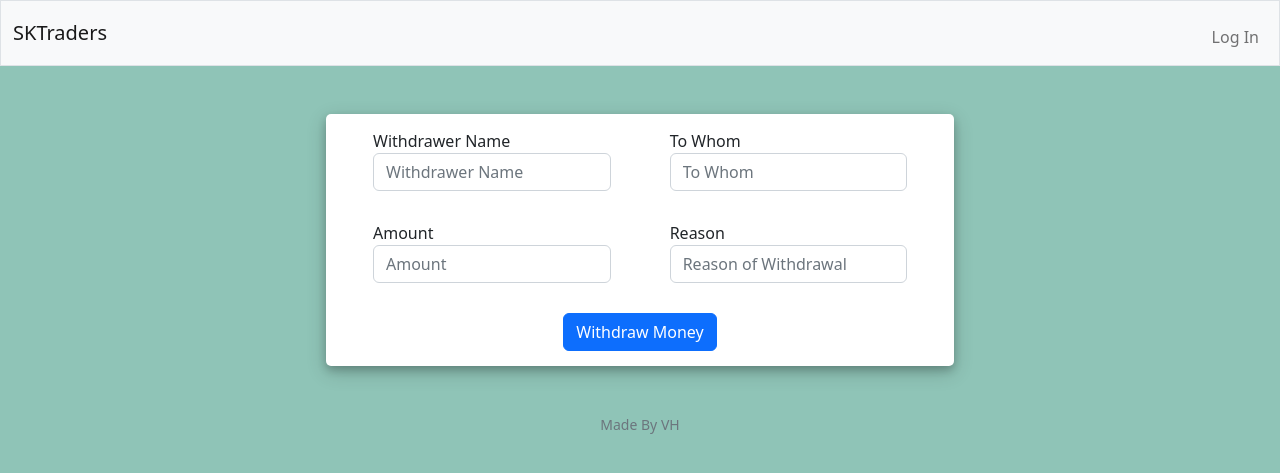
After one commit to Vaishali-tyagi-project/CS50x_Final_Project, a Flask app: page /moneywithdrawal in a window 1280 px wide. The commit adds this page. Shown: the top 473 px of the page. Run offline with Flask 2, Linux system fonts and the light colour scheme; some libraries are stand-ins or nearby versions.

Commit message:
Withdrawmoney

```diff
--- a/app.py
+++ b/app.py
@@ -57,6 +57,8 @@ def login():
 
         # Remember which user has logged in
         session["user_id"] = rows[0]["person_id"]
+        session["user_name"] = request.form.get("username")
+        print(session["user_name"])
 
         # Redirect user to home page
         return redirect("/")
@@ -119,17 +121,42 @@ def additem():
         price = request.form.get("price")
         quantity = request.form.get("quantity")
         category_id = request.form.get("category_id")
+        retail_discount = request.form.get("retail_discount")
+        wholesale_discount = request.form.get("wholesale_discount")
         if category_id == "0":
             new_category = request.form.get("newcategory")
-            print(new_category)
             db.execute("INSERT INTO Category(category_name) VALUES(?)" , new_category)
             category_id = db.execute("SELECT category_id from Category where category_name = ?" , new_category)
             category_id = category_id[0]
             category_id = category_id["category_id"]
 
-        db.execute("INSERT INTO Item(itemname,price,quantity,category_id) VALUES(?,?,?,?)" , itemname , price ,quantity, category_id)
+        db.execute("INSERT INTO Item(itemname,price,quantity,category_id,retail_discount,wholesale_discount) VALUES(?,?,?,?,?,?)" , itemname , price ,quantity, category_id,retail_discount,wholesale_discount)
         return redirect("/")
     else:
         category = db.execute("SELECT * from Category")
         print(category)
         return render_template("additem.html" , category = category)
+
+
+@app.route("/addworker" , methods=["GET", "POST"])
+def addworker():
+    if request.method == "POST":
+        fullname = request.form.get("fullname")
+        phone = request.form.get("phone")
+        address = request.form.get("address")
+        salary = request.form.get("salary")
+        workers = db.execute("SELECT * from Worker")
+        print(workers)
+        db.execute("INSERT INTO Worker(fullname,phone,address,salary) VALUES(?,?,?,?)" , fullname , phone ,address, salary)
+        return redirect("/")
+
+    return render_template("workers.html")
+
+@app.route("/moneywithdrawal" , methods=["GET", "POST"])
+def withdrawmoney():
+    if request.method == "POST":
+
+
+        return redirect("/")
+    else:
+        return render_template("moneywithdrawal.html")
--- a/sql/CREATE-Item.sql
+++ b/sql/CREATE-Item.sql
@@ -3,6 +3,8 @@ CREATE TABLE Item(
     price INTEGER NOT NULL,
     itemname TEXT NOT NULL,
     quantity INTEGER NOT NULL,
-    category_id INTEGER NOT NULL
+    category_id INTEGER NOT NULL,
+    retail_discount INTEGER NOT NULL,
+    wholesale_discount INTEGER NOT NULL
 
 );
--- a/static/style.css
+++ b/static/style.css
@@ -86,11 +86,26 @@
     border-radius: 5px;
 
 }
+.moneywithdrawal_body{
+    background-color: white !important;
+    box-shadow: 0 4px 8px 0 rgba(0, 0, 0, 0.2), 0 6px 20px 0 rgba(0, 0, 0, 0.19);
+    width:50% !important;
+    height: 100% !important;
+    border-radius: 5px;
+}
 .item
 {
     margin-left: 35px;
     text-align: left;
 }
+.workers_body
+{
+    background-color: white !important;
+    box-shadow: 0 4px 8px 0 rgba(0, 0, 0, 0.2), 0 6px 20px 0 rgba(0, 0, 0, 0.19);
+    width:50% !important;
+    height: 100% !important;
+    border-radius: 5px;
+}
 body
 {
     background-color: #8fc4b7 !important;
--- a/templates/layout.html
+++ b/templates/layout.html
@@ -32,7 +32,9 @@
                             <li class="nav-item"><a class="nav-link" href="/register">Registration</a></li>
                             <li class="nav-item"><a class="nav-link" href="/additem">Add Item</a></li>
                             <li class="nav-item"><a class="nav-link" href="#">Total Purchase</a></li>
-                            <li class="nav-item"><a class="nav-link" href="#">Workers</a></li>
+                            <li class="nav-item"><a class="nav-link" href="/addworker">Workers</a></li>
+                            <li class="nav-item"><a class="nav-link" href="/moneywithdrawal">Money Withdrawal</a></li>
+
                         </ul>
                         <ul class="navbar-nav ms-auto mt-2">
                             <li class="nav-item"><a class="nav-link" href="#">Change Password</a></li>
--- /dev/null
+++ b/templates/moneywithdrawal.html
@@ -0,0 +1,42 @@
+{% extends "layout.html" %}
+
+{% block title %}
+Add Item
+{% endblock %}
+
+{% block main %}
+<form action="/moneywithdrawal" method="post">
+    <div class="container moneywithdrawal_body">
+        <div class="row">
+            <div class="col-md-5  item">
+                <label class="form-check-label">Withdrawer Name</label>
+                <input type="text" class="form-control" id="withdrawername" name="withdrawername" placeholder="Withdrawer Name"
+                    required />
+            </div>
+            <div class="col-md-5  item">
+                <label class="form-check-label">To Whom</label>
+                <input type="text" class="form-control" id="towhom" name="towhom" placeholder="To Whom" required />
+            </div>
+        </div>
+
+        <div class="row">
+            <div class="col-md-5 item">
+                <label class="form-check-label">Amount</label>
+                <input type="text" class="form-control" id="amount" name="amount" placeholder="Amount" required />
+            </div>
+            <div class="col-md-5 item">
+                <label class="form-check-label">Reason</label>
+                <input type="text" class="form-control" id="reason" name="reason" placeholder="Reason of Withdrawal" required />
+            </div>
+        </div>
+
+        <div class="row">
+            <div class="col-md-3">
+
+            </div>
+            <div class="col-md-6 ">
+                <button class="btn btn-primary" type="submit">Withdraw Money</button>
+            </div>
+        </div>
+
+{% endblock %}
```
Also changed, not shown: sql/CREATE-Worker.sql (added, +8 -0 lines), sql/CREATE-trasaction.sql (added, +10 -0 lines), templates/additem.html (+12 -0 lines), templates/workers.html (added, +41 -0 lines), final-project.db.
